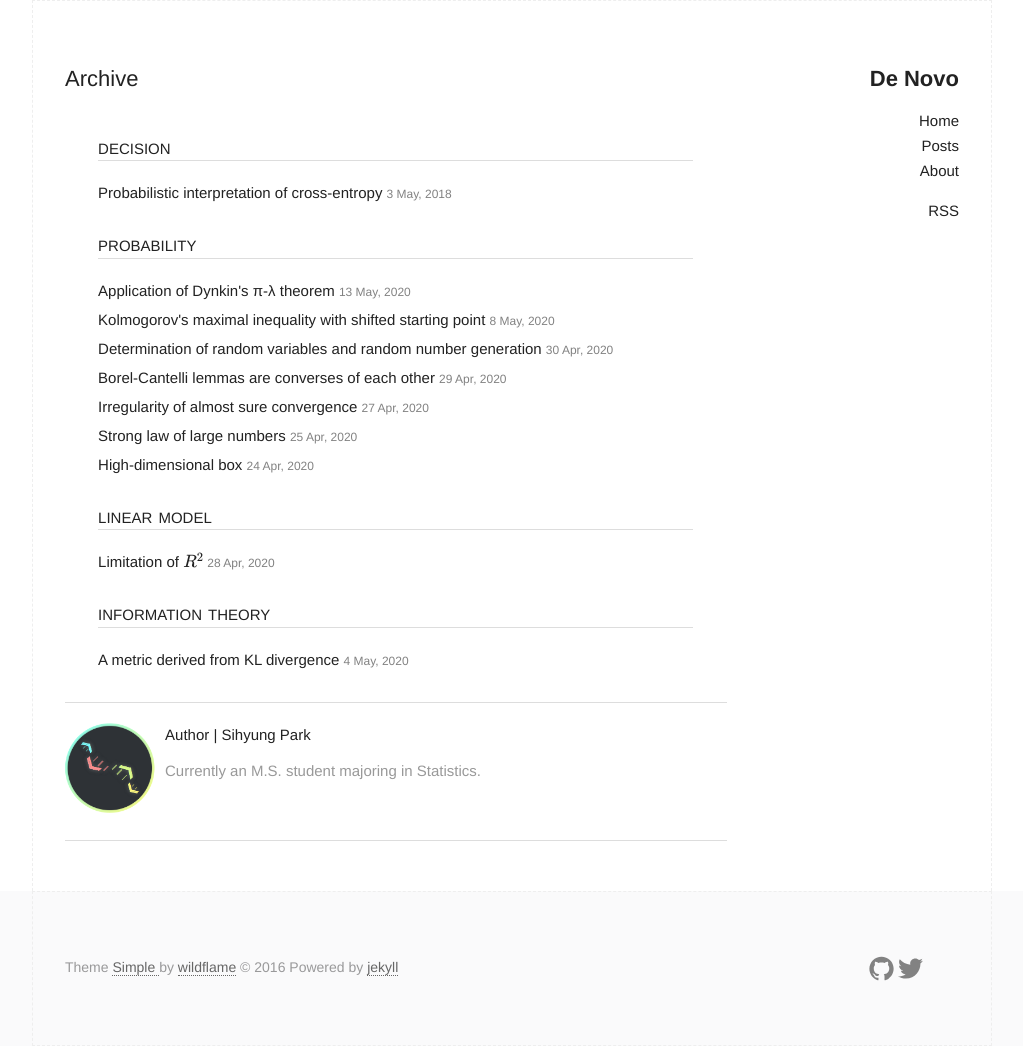
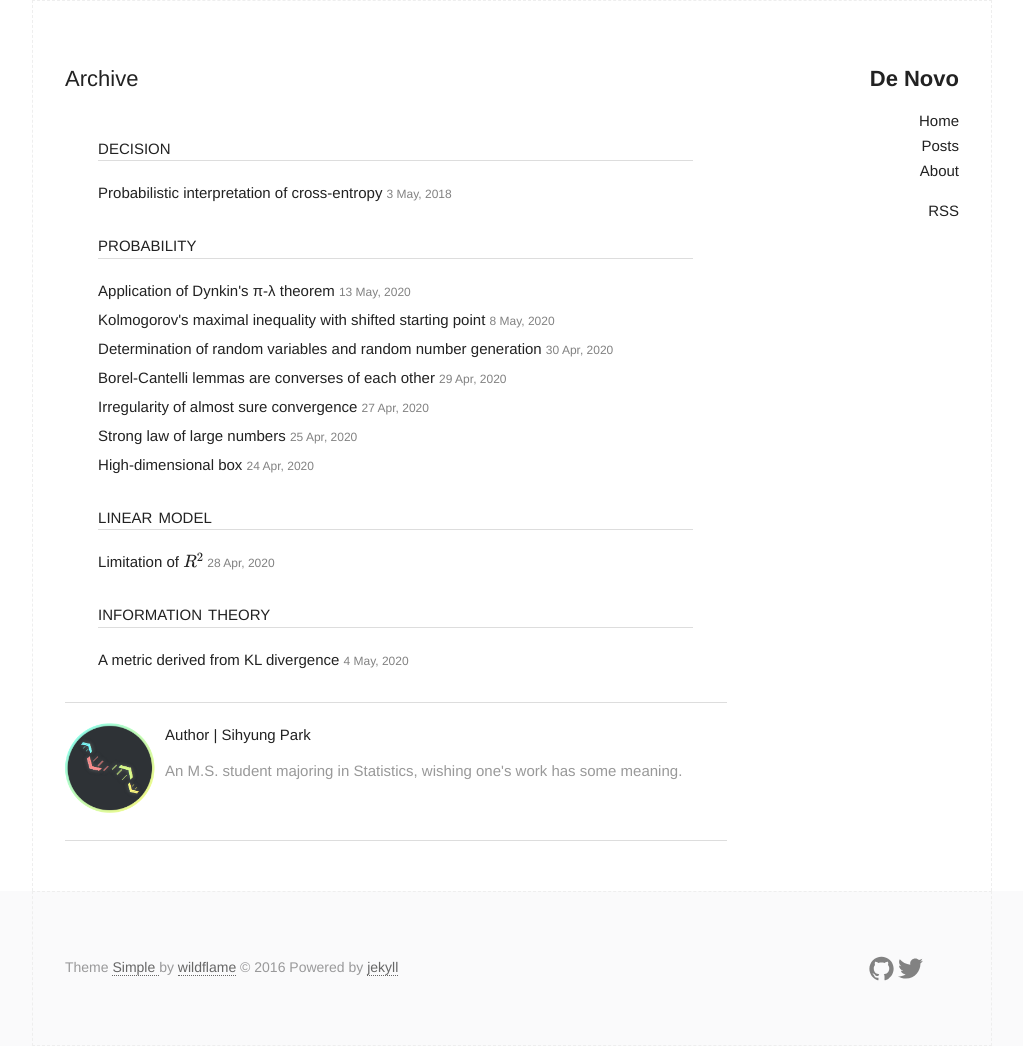
Before and after one commit to naturale0/naturale0.github.io, a Jekyll site: the page built from archive.html, in a window 1280 px wide. Shown: the whole page, without its empty margins (128-1151 px from the left). Built offline with Jekyll 4.4.1, drawn with Linux system fonts in a browser that asks for light colours; formulas are drawn with MathJax 3.

Commit message:
edit profile

```diff
--- a/_includes/author.html
+++ b/_includes/author.html
@@ -3,7 +3,7 @@
   <div class="authorinfo box">
     <p>Author | Sihyung Park</p>
     <p class="bio">
-      Currently an M.S. student majoring in Statistics.
+      An M.S. student majoring in Statistics, wishing one's work has some meaning.
     </p>
   </div>
   <br>
```
Also changed, not shown: 2 other files.
